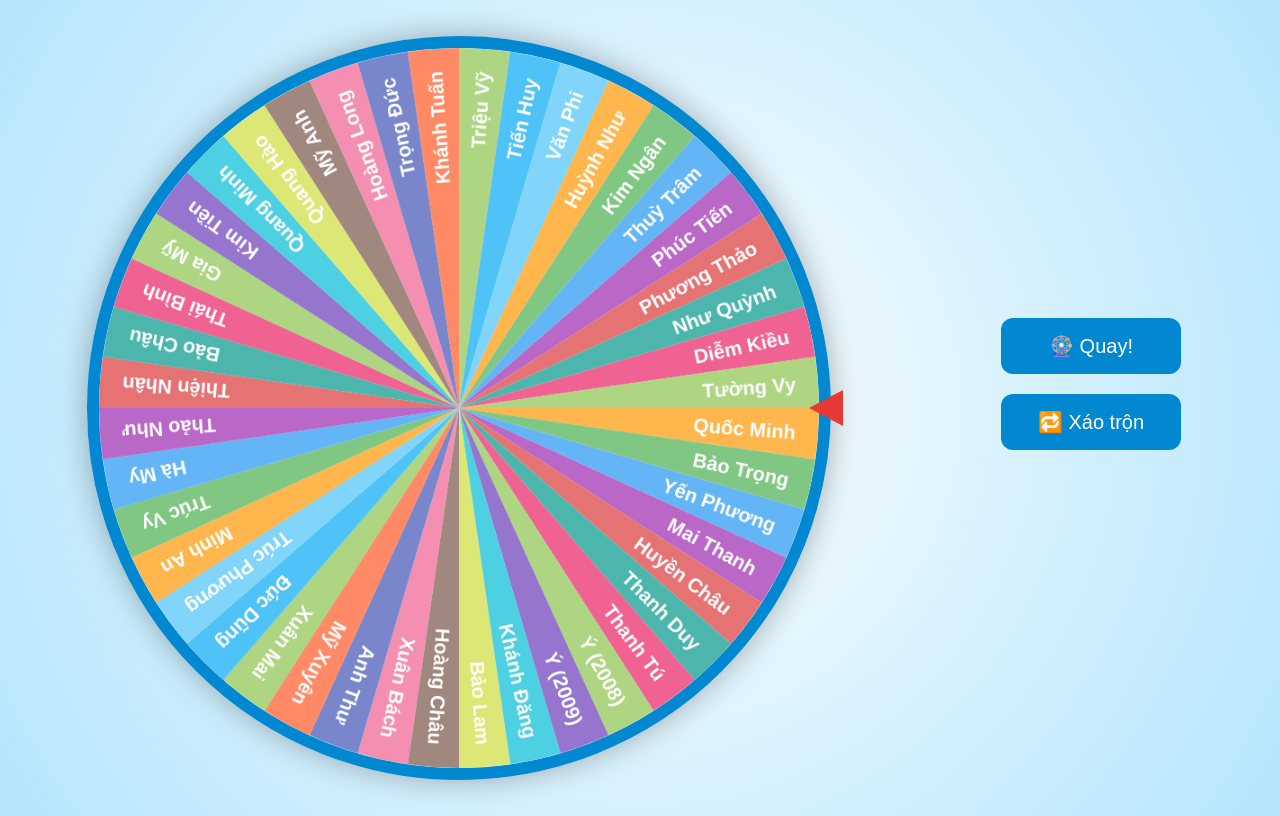
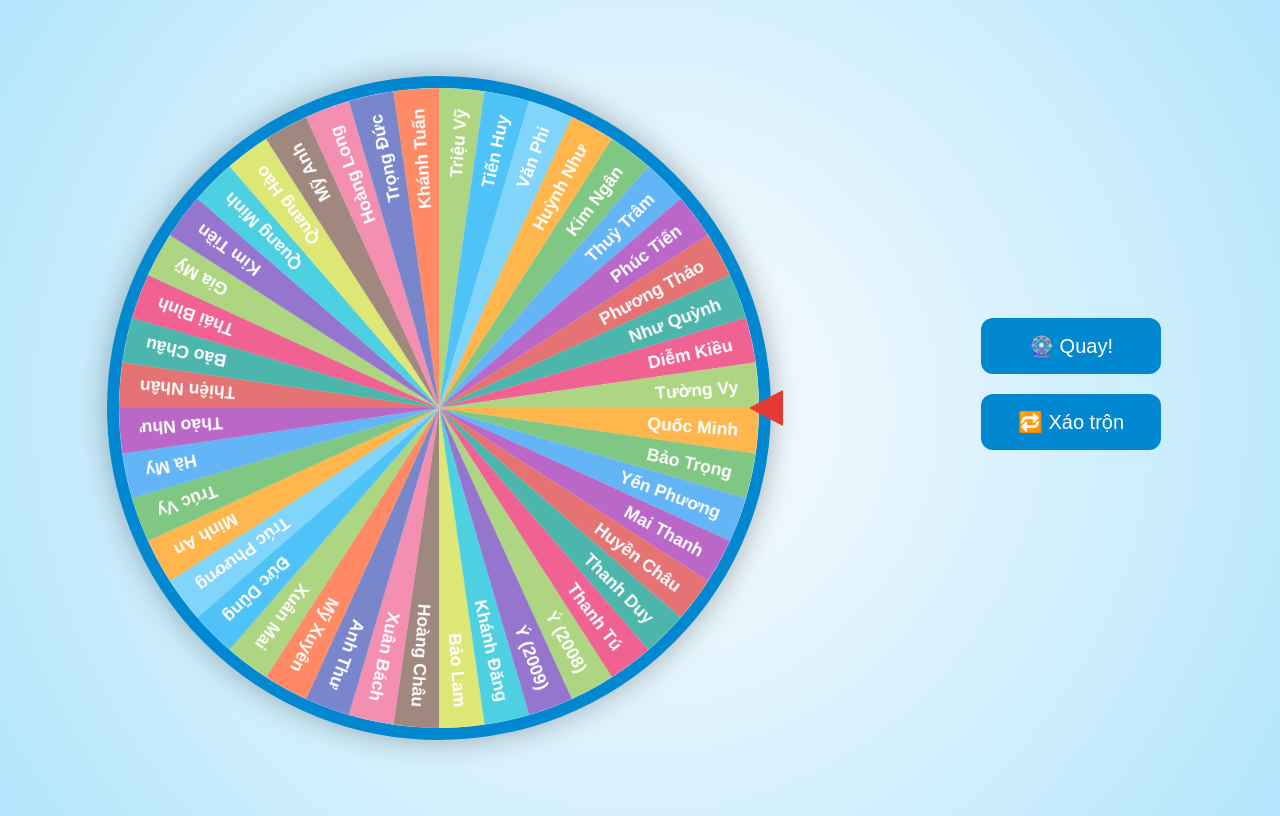
Before and after one commit to ThanhTuSRT/VongQuayMayMan, a plain HTML site: page index.html in a window 1280 px wide. Drawn offline with Linux system fonts and the light colour scheme.

Commit message:
Update index.html

```diff
--- a/index.html
+++ b/index.html
@@ -17,8 +17,8 @@
     /* 🎯 Container vòng quay */
     .wheel-container {
       position: relative;
-      width: 90vmin;   /* To gần full màn hình */
-      height: 90vmin;
+      width: 80vmin;   /* To gần full màn hình */
+      height: 80vmin;
       min-width: 500px;
       min-height: 500px;
       display: flex;
```
